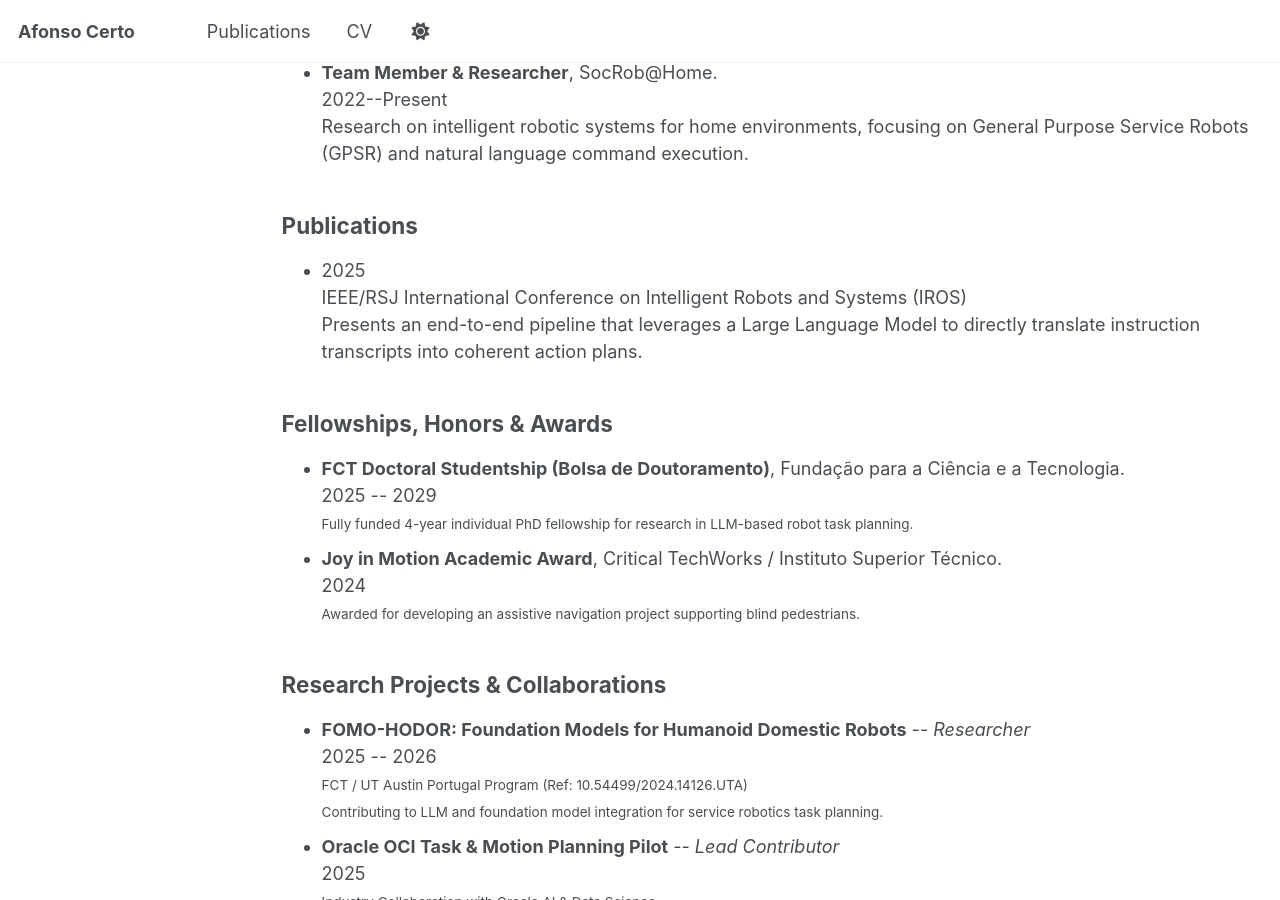
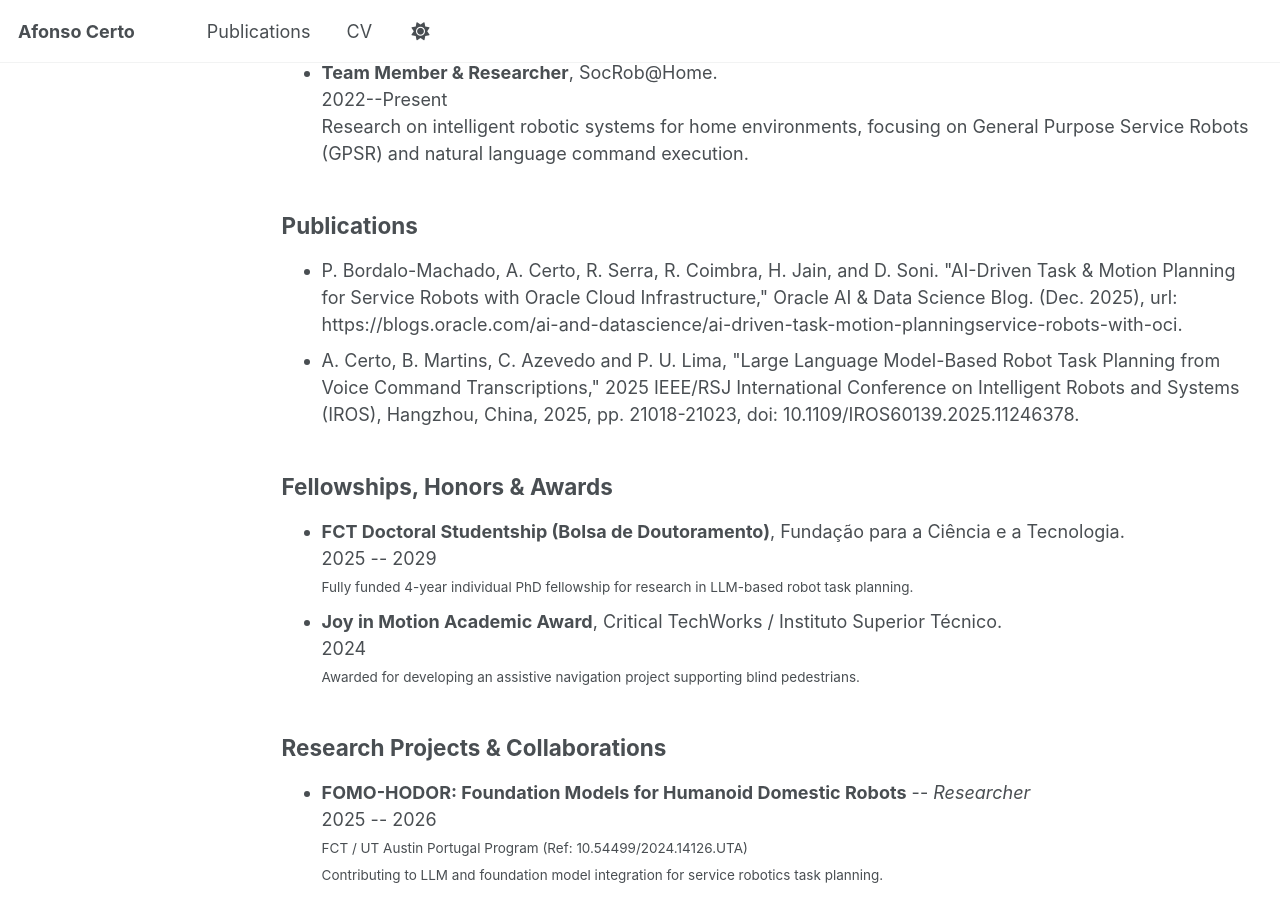
Before and after one commit to certafonso/certafonso.github.io, a Jekyll site: the page built from _pages/cv.md, in a window 1280 px wide and 900 px high, scrolled down 892 px. Built offline with Jekyll 4.4.1, drawn with Linux system fonts in a browser that asks for light colours.

Commit message:
Fix cv eurobin date and paper citation not showing

```diff
--- a/_data/cv.json
+++ b/_data/cv.json
@@ -141,7 +141,7 @@
       "summary": "Benchmarked LLM task planning pipelines with SocRob@Home while providing software integration and field support for the joint Listex@Home humanoid initiative (IST / UT Austin)."
     },
     {
-      "date": "Sep 2025",
+      "date": "Sep 2026",
       "title": "euROBIN European Parliament Research Showcase",
       "event": "European Parliament",
       "location": "Brussels, Belgium",
--- a/_includes/cv-template.html
+++ b/_includes/cv-template.html
@@ -104,15 +104,18 @@
   {% endif %}
 
   <!-- Publications -->
-  {% if cv.publications.size > 0 %}
+  <!-- {% if cv.publications.size > 0 %} -->
   <div class="cv-section">
     <h2>Publications</h2>
     <ul class="cv-list">
-      {% for publication in cv.publications %}
+      {% for publication in site.publications reversed %}
       <li class="cv-item">
-        <div class="cv-item-header">
-          <div class="cv-item-title">{{ publication.name }}</div>
-          <div class="cv-item-date">{{ publication.releaseDate | slice: 0, 4 }}</div>
+        <div class="cv-item-content">
+          {{ publication.citation }}
+        </div>
+        <!-- <div class="cv-item-header">
+          <div class="cv-item-title">{{ publication.title }}</div>
+          <div class="cv-item-date">{{ publication.date | slice: 0, 4 }}</div>
         </div>
         <div class="cv-item-content">
           <div class="cv-item-subtitle">{{ publication.publisher }}</div>
@@ -121,10 +124,10 @@
           {% endif %}
           {% if publication.website %}
           <div class="cv-item-detail">
-            <a href="{{ publication.website }}" target="_blank">View Publication</a>
+            <a href="{{ publication.paperurl }}" target="_blank">View Publication</a>
           </div>
           {% endif %}
-        </div>
+        </div> -->
       </li>
       {% endfor %}
     </ul>
```
